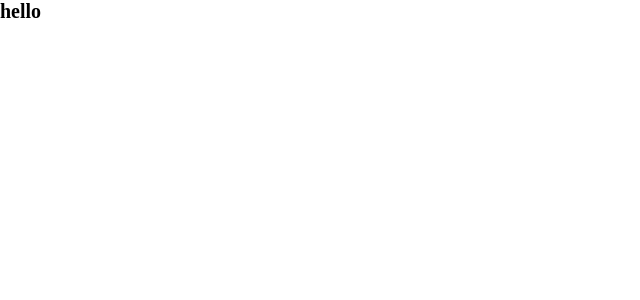
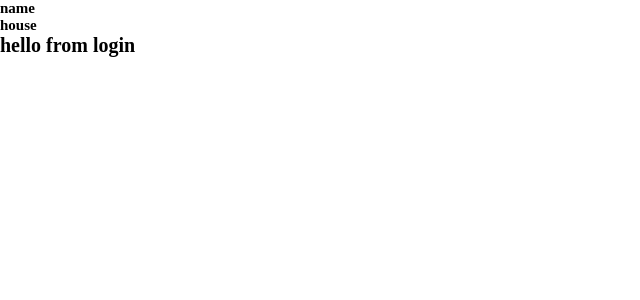
Before and after one commit to PatrickMcLennan/thronesPicker, a React app in the folder client/: page / in a window 1280 px wide. Shown: the top 300 px of the page, without its empty margins (0-640 px from the left). Built offline with nearby package versions, Linux system fonts and the light colour scheme.

Commit message:
scaffolding

```diff
--- a/client/src/components/App/App.tsx
+++ b/client/src/components/App/App.tsx
@@ -7,15 +7,21 @@ import {
   IPostLoginResponse,
   IPutEditAccountRequest,
   IPutEditAccountResponse,
-  IPicks
+  IPicks,
+  IPostMakePicsResponse
 } from '../../utils/clientDictionary';
 import { GlobalStyle, theme } from '../../utils/globalStyles';
+
+import LogInModal from '../LogInModal/LogInModal';
+import Nav from '../Nav/Nav';
 
 interface IState {
   user: IUser;
   serverCall: IServerCall;
   showLogIn: boolean;
   showHome: boolean;
+  showAccountEditor: boolean;
+  showMakePicks: boolean;
   otherUsers: IUser[];
 }
 
@@ -36,6 +42,8 @@ class App extends React.Component<{}, IState> {
     },
     showLogIn: true,
     showHome: false,
+    showAccountEditor: false,
+    showMakePicks: false,
     otherUsers: []
   };
 
@@ -113,7 +121,7 @@ class App extends React.Component<{}, IState> {
       body: JSON.stringify({ facebookId, newPicks })
     })
       .then(
-        (response: IServerCall): Function => {
+        (response: IPostMakePicsResponse): Function => {
           this.setState((prevState: IState) => ({
             ...prevState,
             user: { ...this.state.user, picks: newPicks }
@@ -121,16 +129,47 @@ class App extends React.Component<{}, IState> {
           return this.showMessage(response);
         }
       )
-      .catch((err: Response): Function => this.showMessage(err));
+      .catch((err: IServerCall): Function => this.showMessage(err));
+  };
+
+  changeComponent: Function = (newComponent: string): void => {
+    const allComponents: string[] = [
+      'showLogIn',
+      'showHome',
+      'showAccountEditor',
+      'showMakePicks'
+    ];
+    const unwantedComponents: string[] = allComponents.filter(
+      (component: string) => component !== newComponent
+    );
+    unwantedComponents.forEach(
+      (component: string): void =>
+        this.setState(
+          (prevState: IState): IState => ({
+            ...prevState,
+            [component]: false
+          })
+        )
+    );
+    return this.setState(
+      (prevState: IState): IState => ({ ...prevState, [newComponent]: true })
+    );
   };
 
   render(): JSX.Element {
+    const { user } = this.state;
+    const { name, profilePic, house } = user;
+    const { showLogIn }: IState = this.state;
     return (
       <ThemeProvider theme={theme}>
         <GlobalStyle />
-        <div>
-          <h1>hello</h1>
-        </div>
+        <Nav
+          name={name}
+          profilePic={profilePic}
+          house={house}
+          changeComponent={this.changeComponent}
+        />
+        {showLogIn && <LogInModal />}
       </ThemeProvider>
     );
   }
--- /dev/null
+++ b/client/src/components/LogInModal/LogInModal.style.ts
@@ -0,0 +1 @@
+import styled from 'styled-components';
--- /dev/null
+++ b/client/src/components/LogInModal/LogInModal.tsx
@@ -0,0 +1,9 @@
+import * as React from 'react';
+
+class LogInModal extends React.Component<{}, {}> {
+  render(): JSX.Element {
+    return <h1>hello from login</h1>;
+  }
+}
+
+export default LogInModal;
--- /dev/null
+++ b/client/src/components/Nav/Nav.tsx
@@ -0,0 +1,29 @@
+import * as React from 'react';
+
+interface IProps {
+  name?: string;
+  profilePic: string;
+  house: string;
+  changeComponent: Function;
+}
+
+interface IState {
+  name: string;
+}
+
+class Nav extends React.Component<IProps, IState> {
+  state = {
+    name: this.props.name
+  };
+
+  render(): JSX.Element {
+    return (
+      <nav>
+        <h1>name</h1>
+        <h1>house</h1>
+      </nav>
+    );
+  }
+}
+
+export default Nav;
--- a/client/src/utils/clientDictionary.ts
+++ b/client/src/utils/clientDictionary.ts
@@ -139,6 +139,12 @@ export interface IPostMakePicsResponse extends Response {
 ////////////// IRON ISLANDS
 // Lord
 
+////////////// WARDENS
+// North
+// South
+// East
+// WestNorth
+
 ////////////// WINTERFELL
 // Lord
 ////////////// CASTERLY ROCK
```
Also changed, not shown: 1 other file (tests, documents, lock files or other folders).
